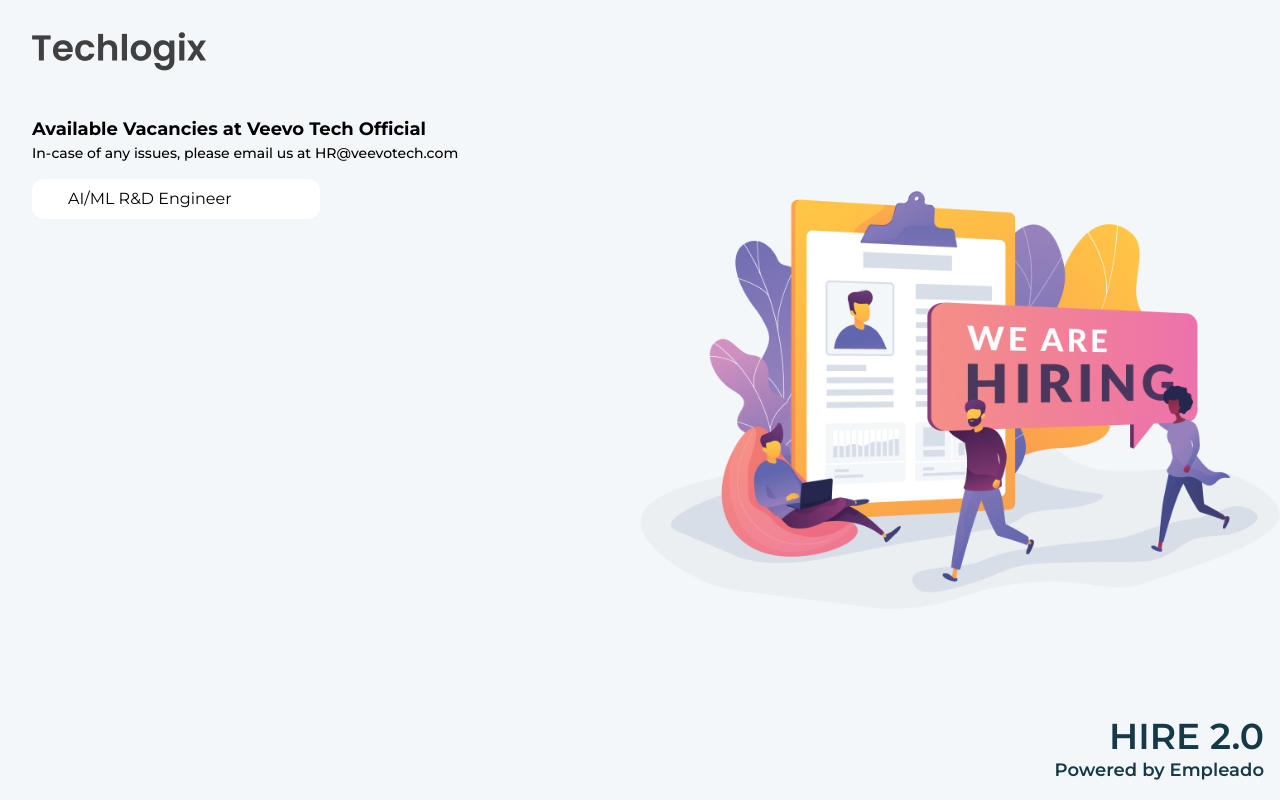
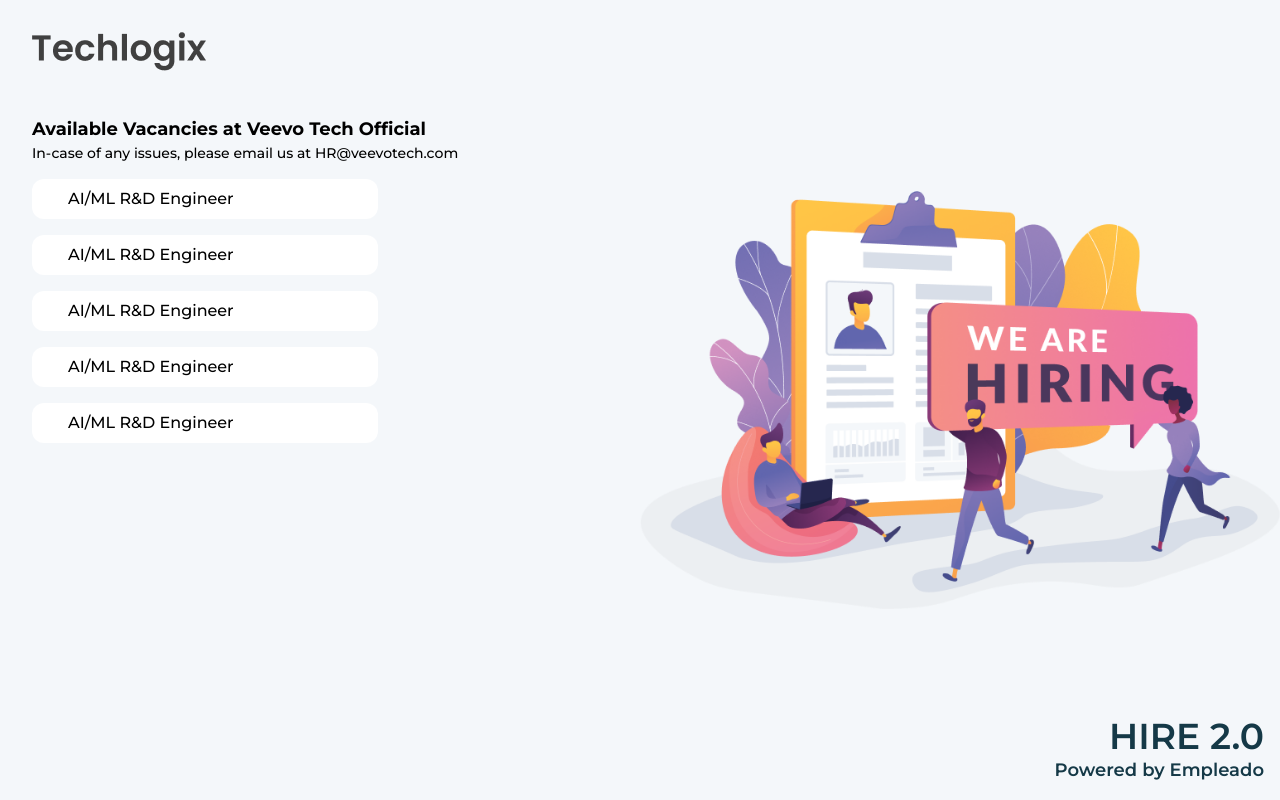
Before and after one commit to Hamid-Iqball/Hire2.0, a React (Vite) app: page / in a window 1280 px wide. Built offline with nearby package versions, Linux system fonts and the light colour scheme.

Commit message:
added transition animation with framer motion

```diff
--- a/package.json
+++ b/package.json
@@ -12,6 +12,7 @@
   "dependencies": {
     "@material-tailwind/react": "^2.1.10",
     "axios": "^1.7.9",
+    "motion": "^11.15.0",
     "react": "^18.3.1",
     "react-dom": "^18.3.1",
     "react-icons": "^5.4.0",
--- a/src/Pages/Home.jsx
+++ b/src/Pages/Home.jsx
@@ -1,35 +1,80 @@
-
+import { motion } from "motion/react"
 import { FaRegCheckCircle } from "react-icons/fa"
 
 
 function Home() {
   return (
-    <div className="grid grid-cols-2 gap-0 h-screen relative bg-[#f4f7fa]">
+    <div className="grid grid-cols-2 gap-0 min-h-screen relative bg-[#f4f7fa]">
 
         <div className="flex flex-col gap-3">
             <div className="p-8">
-                <span><img src="/Images/logo.png" alt="" /></span>
+            <span><img src="/Images/logo.png" alt="" /></span>
             </div>
-            <div className="flex flex-col ga-2 px-8">
+
+            <motion.div
+           initial={{x:-100, opacity:0}}
+           animate={{x:0,opacity:100}}
+           transition={{
+               duration:0.8,
+               ease:"easeInOut"
+           }}
+            className="flex flex-col ga-2 px-8" >
             <span className="mb-4">
              <h2 className="text-lg font-bold">Available Vacancies at Veevo Tech Official </h2>
              <p className="text-sm font-[500]">In-case of any issues, please email us at HR@veevotech.com</p>
             </span>
 
-            <div className="flex justify-start items-center gap-2 rounded-xl p-2 max-w-[50%] mb-2 cursor-pointer bg-white hover:bg-[#57A8FF] hover:text-white duration-300 ease-in-out group">
+            <div
+
+            className="flex justify-start items-center gap-2 rounded-xl p-2 max-w-[60%] mb-4 cursor-pointer bg-white hover:bg-[#57A8FF] hover:text-white active:bg-[#57A8FF] active:text-white duration-300 ease-in-out group">
             <span className="opacity-0 group-hover:opacity-100 transition-opacity duration-300 ease-in-out">
             <FaRegCheckCircle size={20} />
             </span>
-            <p>AI/ML R&D Engineer</p>
+            <p className="font-[500]">AI/ML R&D Engineer</p>
+            </div>
+
+
+            <div className="flex justify-start items-center gap-2 rounded-xl p-2 max-w-[60%] mb-4 cursor-pointer bg-white hover:bg-[#57A8FF] hover:text-white duration-300 ease-in-out group">
+            <span className="opacity-0 group-hover:opacity-100 transition-opacity duration-300 ease-in-out">
+            <FaRegCheckCircle size={20} />
+            </span>
+            <p className="font-[500]">AI/ML R&D Engineer</p>
+            </div>
+
+
+            <div className="flex justify-start items-center gap-2 rounded-xl p-2 max-w-[60%] mb-4 cursor-pointer bg-white hover:bg-[#57A8FF] hover:text-white duration-300 ease-in-out group">
+            <span className="opacity-0 group-hover:opacity-100 transition-opacity duration-300 ease-in-out">
+            <FaRegCheckCircle size={20} />
+            </span>
+            <p className="font-[500]">AI/ML R&D Engineer</p>
+            </div>
+
+
+            <div className="flex justify-start items-center gap-2 rounded-xl p-2 max-w-[60%] mb-4 cursor-pointer bg-white hover:bg-[#57A8FF] hover:text-white duration-300 ease-in-out group">
+            <span className="opacity-0 group-hover:opacity-100 transition-opacity duration-300 ease-in-out">
+            <FaRegCheckCircle size={20} />
+            </span>
+            <p className="font-[500]">AI/ML R&D Engineer</p>
+            </div>
+
+
+            <div className="flex justify-start items-center gap-2 rounded-xl p-2 max-w-[60%] mb-4 cursor-pointer bg-white hover:bg-[#57A8FF] hover:text-white duration-300 ease-in-out group">
+            <span className="opacity-0 group-hover:opacity-100 transition-opacity duration-300 ease-in-out">
+            <FaRegCheckCircle size={20} />
+            </span>
+            <p className="font-[500]">AI/ML R&D Engineer</p>
             </div>
 
 
 
-            </div>
+            </motion.div>
 
         </div>
-        <div className="flex justify-center items-center">
-           <img src="Images/Group 707.png" alt="hero image" className=""/>
+        <div className="flex justify-start items-center overflow-y-hidden">
+           <motion.img initial={{y:200,opacity:0}}
+          animate={{y:0,opacity:100}}
+          transition={{duration:1,ease:"easeInOut"}}
+           src="Images/Group 707.png" alt="hero image" className="overflow-y-hidden"/>
             <div className="absolute right-4 bottom-4 text-end text-[#153947]">
                 <h1 className="text-4xl font-semibold">HIRE 2.0</h1>
                 <p className="text-lg font-semibold">Powered by Empleado</p>
```
Also changed, not shown: 1 other file (tests, documents, lock files or other folders).
